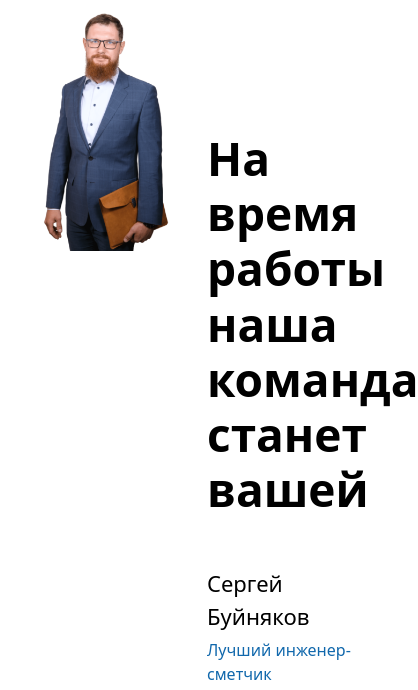
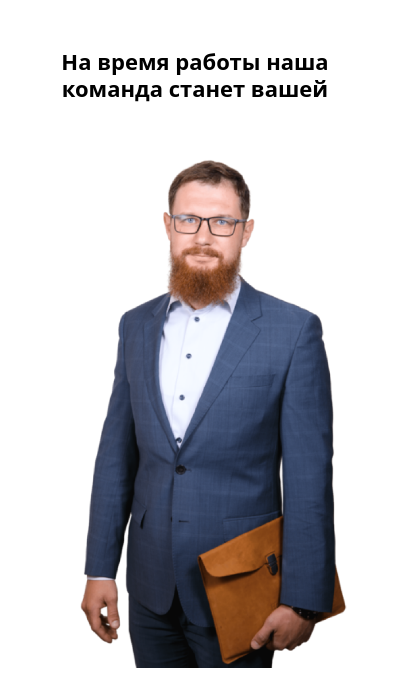
Before and after one commit to Ubaydullayev-Quvonchbek/AREMA-Quvonchbek, a plain HTML site: page index.html in a window 390 px wide. Shown: the part 5777-6467 px from the top of the page, 418 px wide, since content can reach past the window. Drawn offline with nearby package versions, Linux system fonts and the light colour scheme.

Commit message:
Team Quvonchbek

```diff
--- a/index.html
+++ b/index.html
@@ -5,11 +5,8 @@
     <meta charset="utf-8">
     <meta name="viewport" content="width=device-width, initial-scale=1">
     <link rel="stylesheet" href="./style.css">
-    <link href="https://cdn.jsdelivr.net/npm/bootstrap@5.2.3/dist/css/bootstrap.min.css" rel="stylesheet"
-        integrity="sha384-rbsA2VBKQhggwzxH7pPCaAqO46MgnOM80zW1RWuH61DGLwZJEdK2Kadq2F9CUG65" crossorigin="anonymous">
-    <link rel="stylesheet" href="https://cdnjs.cloudflare.com/ajax/libs/font-awesome/6.3.0/css/all.min.css"
-        integrity="sha512-SzlrxWUlpfuzQ+pcUCosxcglQRNAq/DZjVsC0lE40xsADsfeQoEypE+enwcOiGjk/bSuGGKHEyjSoQ1zVisanQ=="
-        crossorigin="anonymous" referrerpolicy="no-referrer">
+    <link href="https://cdn.jsdelivr.net/npm/bootstrap@5.2.3/dist/css/bootstrap.min.css" rel="stylesheet" integrity="sha384-rbsA2VBKQhggwzxH7pPCaAqO46MgnOM80zW1RWuH61DGLwZJEdK2Kadq2F9CUG65" crossorigin="anonymous">
+    <link rel="stylesheet" href="https://cdnjs.cloudflare.com/ajax/libs/font-awesome/6.3.0/css/all.min.css" integrity="sha512-SzlrxWUlpfuzQ+pcUCosxcglQRNAq/DZjVsC0lE40xsADsfeQoEypE+enwcOiGjk/bSuGGKHEyjSoQ1zVisanQ==" crossorigin="anonymous" referrerpolicy="no-referrer">
     <title>AREMA</title>
 </head>
 
@@ -120,9 +117,7 @@
                         </div>
                         <div class="teo-bottom">
                             <h1 class="oppo">Сначала проверка - потом оплата и никак иначе</h1>
-                            <p class="poragraf">Мы не берем предоплату за работы.
-                                Вы расплачиваетесь поэтапно, только после личной проверки работ на объектах.
-                                Это помогает нам повышать качество работ на каждом этапе.</p>
+                            <p class="poragraf">Мы не берем предоплату за работы. Вы расплачиваетесь поэтапно, только после личной проверки работ на объектах. Это помогает нам повышать качество работ на каждом этапе.</p>
                         </div>
                     </div>
                 </div>
@@ -133,10 +128,7 @@
                         </div>
                         <div class="teo-bottom">
                             <h1 class="oppo">Качество будет проверено трижды</h1>
-                            <p class="poragraf">Инженер от 2 раз в неделю проводит
-                                оценку качества работ мастеров.
-                                Технический надзор проверяет качество работ на объектах за инженером.
-                                Служба контроля качества связывается с Вами лично и передает информацию руководству.</p>
+                            <p class="poragraf">Инженер от 2 раз в неделю проводит оценку качества работ мастеров. Технический надзор проверяет качество работ на объектах за инженером. Служба контроля качества связывается с Вами лично и передает информацию руководству.</p>
                         </div>
                     </div>
                 </div>
@@ -146,12 +138,8 @@
                             <img src="./img/depositphotos_169267680-stock-photo-portrait-of-a-man-in 1.svg" alt="">
                         </div>
                         <div class="teo-bottom">
-                            <h1 class="oppo">Сотрудники отбираются
-                                1 раз и надолго</h1>
-                            <p class="poragraf">Инженер, прикрепленный к вашему
-                                объекту проходит в нашу команду только
-                                при условии реализации минимум 200 объектов в роли прораба. Минимальный
-                                стаж мастеров - 7 лет.</p>
+                            <h1 class="oppo">Сотрудники отбираются 1 раз и надолго</h1>
+                            <p class="poragraf">Инженер, прикрепленный к вашему объекту проходит в нашу команду только при условии реализации минимум 200 объектов в роли прораба. Минимальный стаж мастеров - 7 лет.</p>
                         </div>
                     </div>
                 </div>
@@ -176,9 +164,7 @@
                             </div>
                             <div class="two-bottom">
                                 <h3 class="opt1">Не нарушаем закон тишины</h3>
-                                <p class="opt2">Выполняем шумные работы только
-                                    с 9:00 до 13:00 и с 15:00 до 19:00.
-                                    Вы застрахованы от жалоб соседей и проблем с контролирующими органами.</p>
+                                <p class="opt2">Выполняем шумные работы только с 9:00 до 13:00 и с 15:00 до 19:00. Вы застрахованы от жалоб соседей и проблем с контролирующими органами.</p>
                             </div>
                         </div>
                     </div>
@@ -191,8 +177,7 @@
                             </div>
                             <div class="two-bottom">
                                 <h3 class="opt1">Гарантия 36 месяцев</h3>
-                                <p class="opt2">Даем полное постгарантийное
-                                    обслуживание на 3 года вперед.</p>
+                                <p class="opt2">Даем полное постгарантийное обслуживание на 3 года вперед.</p>
                             </div>
                         </div>
                     </div>
@@ -205,9 +190,7 @@
                             </div>
                             <div class="two-bottom">
                                 <h3 class="opt1">Реальный ремонт под ключ</h3>
-                                <p class="opt2">Мы с Вами от демонтажа до уборки.
-                                    Любые чистовые и черновые материалы. Монтаж окон и дверей, в общем все, чтобы ремонт
-                                    прошел максимально комфортно.</p>
+                                <p class="opt2">Мы с Вами от демонтажа до уборки. Любые чистовые и черновые материалы. Монтаж окон и дверей, в общем все, чтобы ремонт прошел максимально комфортно.</p>
                             </div>
                         </div>
                     </div>
@@ -297,12 +280,10 @@
                             <img src="./img/img-6.png" alt="">
                         </div>
                         <div class="big-right">
-                            <p class="refre">Отвечаем на ваш вопрос: <br>
-                                Как быстро и за какую сумму мы сделаем ремонт?</p>
-                            <p class="and">В первую очередь клиент должен увидеть несколько вариантов нашего
-                                предложения, а также их стоимость и время реализации. Для этого мы выезжаем на объект,
-                                выслушиваем ваши пожелания, озвучиваем свои предложения и по итогу готовим ком.
-                                предложение.</p>
+                            <p class="refre">Отвечаем на ваш вопрос: <br> Как быстро и за какую сумму мы сделаем ремонт?</p>
+                            <p class="and">В первую очередь клиент должен увидеть несколько вариантов нашего предложения, а также их стоимость и время реализации. Для этого мы выезжаем на объект, выслушиваем ваши пожелания, озвучиваем свои предложения и по итогу готовим
+                                ком. предложение.
+                            </p>
                             <p class="ph">Заполнить заявку</p>
                         </div>
                     </div>
@@ -312,11 +293,9 @@
                 </div>
                 <div class="col-12 d-block d-sm-none">
                     <div class="verybig-card-res">
-                        <p class="refre">Отвечаем на ваш вопрос:
-                            Как быстро и за какую сумму мы сделаем ремонт?</p>
-                        <p class="and">В первую очередь клиент должен увидеть несколько вариантов нашего предложения, а
-                            также их стоимость и время реализации. Для этого мы выезжаем на объект, выслушиваем ваши
-                            пожелания, озвучиваем свои предложения и по итогу готовим ком. предложение.</p>
+                        <p class="refre">Отвечаем на ваш вопрос: Как быстро и за какую сумму мы сделаем ремонт?</p>
+                        <p class="and">В первую очередь клиент должен увидеть несколько вариантов нашего предложения, а также их стоимость и время реализации. Для этого мы выезжаем на объект, выслушиваем ваши пожелания, озвучиваем свои предложения и по итогу готовим
+                            ком. предложение.</p>
                         <p class="ph">Заполнить заявку</p>
                         <div class="big-left-res">
                             <img width="100%" src="./img/img-6.png" alt="">
@@ -330,21 +309,18 @@
     <section class="sect5">
         <div class="container">
             <div class="row">
-                <div class="col-6">
+                <div class="col-12 col-sm-6">
+                    <h1 class="txt1 d-block d-sm-none">На время работы наша команда станет вашей</h1>
                     <div class="img">
                         <img width="100%" src="./img/Сергей Буйняков 1.png" alt="">
                     </div>
                 </div>
-                <div class="col-6">
-                    <h1 class="txt1">На время работы наша команда станет вашей</h1>
+                <div class="col-12 col-sm-6">
+                    <h1 class="txt1 d-none d-sm-block">На время работы наша команда станет вашей</h1>
                     <p class="txt2">Сергей Буйняков</p>
                     <p class="txt3">Лучший инженер-сметчик</p>
-                    <p class="txt4">Посчитал более 500 смет и заключил около 200 договоров. Имеет высшее инженерное образование в институте МГСУ. В работе добросовестный
-                        и внимательный.
-                        <br><br>
-                        До этого 3 года работал прорабом. Следит за современными тенденциями
-                        и технологиями в ремонте и дизайне квартир. Подскажет на чем сэкономить
-                        и составит точную смету.</p>
+                    <p class="txt4 d-none d-sm-block">Посчитал более 500 смет и заключил около 200 договоров. Имеет высшее инженерное образование в институте МГСУ. В работе добросовестный и внимательный.
+                        <br><br> До этого 3 года работал прорабом. Следит за современными тенденциями и технологиями в ремонте и дизайне квартир. Подскажет на чем сэкономить и составит точную смету.</p>
                     <p class="txt5">Стаж: <span class="txt6">6 лет</span></p>
                     <p class="txt5">Достижения: <span class="txt6">Сократил срок проведения ремонта на своем участке на 20%</span></p>
                     <p class="txt5">Награды: <span class="txt6">Лучший инженер-сметчик 2019 года по версии “Компания”</span></p>
@@ -353,9 +329,7 @@
         </div>
     </section>
 
-    <script src="https://cdn.jsdelivr.net/npm/bootstrap@5.2.3/dist/js/bootstrap.bundle.min.js"
-        integrity="sha384-kenU1KFdBIe4zVF0s0G1M5b4hcpxyD9F7jL+jjXkk+Q2h455rYXK/7HAuoJl+0I4"
-        crossorigin="anonymous"></script>
+    <script src="https://cdn.jsdelivr.net/npm/bootstrap@5.2.3/dist/js/bootstrap.bundle.min.js" integrity="sha384-kenU1KFdBIe4zVF0s0G1M5b4hcpxyD9F7jL+jjXkk+Q2h455rYXK/7HAuoJl+0I4" crossorigin="anonymous"></script>
 </body>
 
 </html>
--- a/style.css
+++ b/style.css
@@ -427,7 +427,7 @@ header {
     font-size: 46px;
     color: #000000;
     margin-bottom: 50px;
-    margin-top: 133px;
+    margin-top: 200px;
 }
 
 .txt2 {
@@ -616,4 +616,24 @@ header {
         font-size: 12px;
         margin-bottom: 5px;
     }
+    .txt1 {
+        font-weight: 700;
+        font-size: 22px;
+        line-height: 27px;
+        text-align: center;
+        color: #000000;
+        margin-top: 50px;
+        margin-bottom: 25px;
+    }
+    .txt2 {
+        margin-top: 25px;
+    }
+    .txt2,
+    .txt3,
+    .txt4,
+    .txt5,
+    .txt6 {
+        text-align: center;
+        font-size: 15px;
+    }
 }
```
